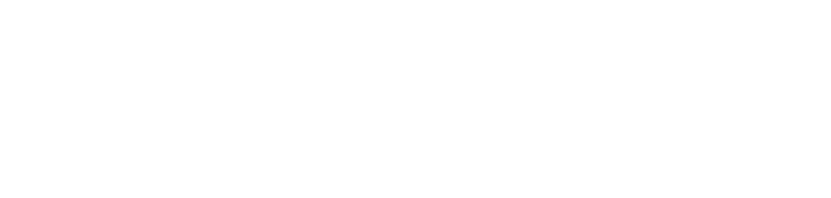
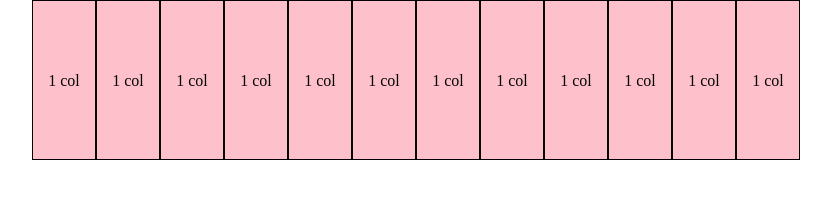
Before and after one commit to PittiglioFrancesco/html-css-12bool, a plain HTML site: page index.html in a window 1280 px wide. Shown: the whole page, without its empty margins (224-1055 px from the left). Drawn offline with Linux system fonts and the light colour scheme.

Commit message:
add: section 1

```diff
--- a/css/style.css
+++ b/css/style.css
@@ -3,3 +3,26 @@
     padding: 0;
     box-sizing: border-box;
 }
+
+body{
+    margin: 0 20vw;
+}
+
+/* colori */
+
+.lightred{
+    background-color: #FEC0CB;
+}
+
+.red{
+    background-color: red;
+}
+
+/* altezza */
+
+.style{
+    height: 20vh;
+    border: 1px solid black;
+    text-align: center;
+    line-height: 1000%;
+}
--- a/index.html
+++ b/index.html
@@ -10,7 +10,26 @@
 </head>
 <body>
 
+    <section>
 
+        <div class="container">
+            <div class="row">
+                <div class="col-xs-1 lightred style">1 col</div>
+                <div class="col-xs-1 lightred style">1 col</div>
+                <div class="col-xs-1 lightred style">1 col</div>
+                <div class="col-xs-1 lightred style">1 col</div>
+                <div class="col-xs-1 lightred style">1 col</div>
+                <div class="col-xs-1 lightred style">1 col</div>
+                <div class="col-xs-1 lightred style">1 col</div>
+                <div class="col-xs-1 lightred style">1 col</div>
+                <div class="col-xs-1 lightred style">1 col</div>
+                <div class="col-xs-1 lightred style">1 col</div>
+                <div class="col-xs-1 lightred style">1 col</div>
+                <div class="col-xs-1 lightred style">1 col</div>
+            </div>
+        </div>
+
+    </section>
 
 </body>
 </html>
```
